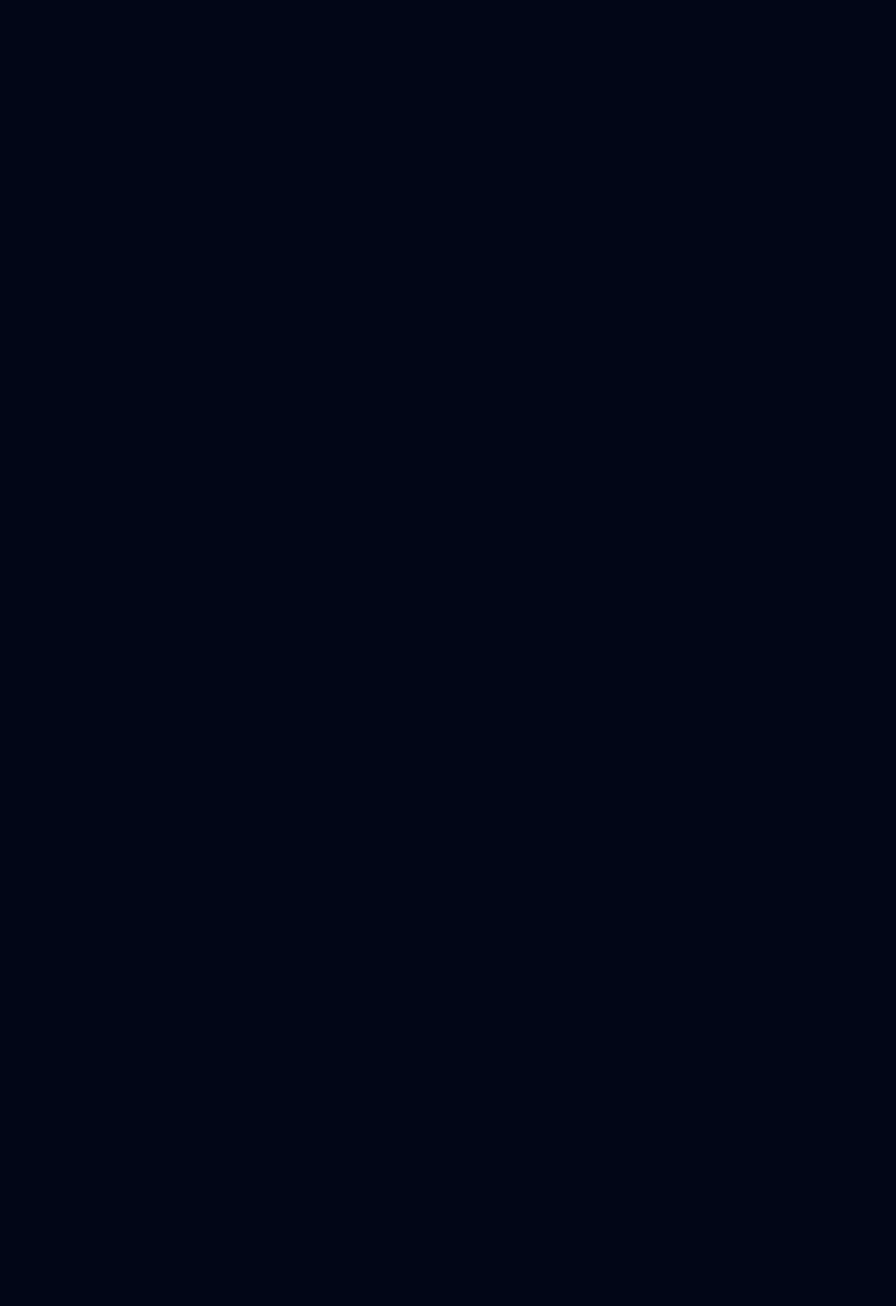
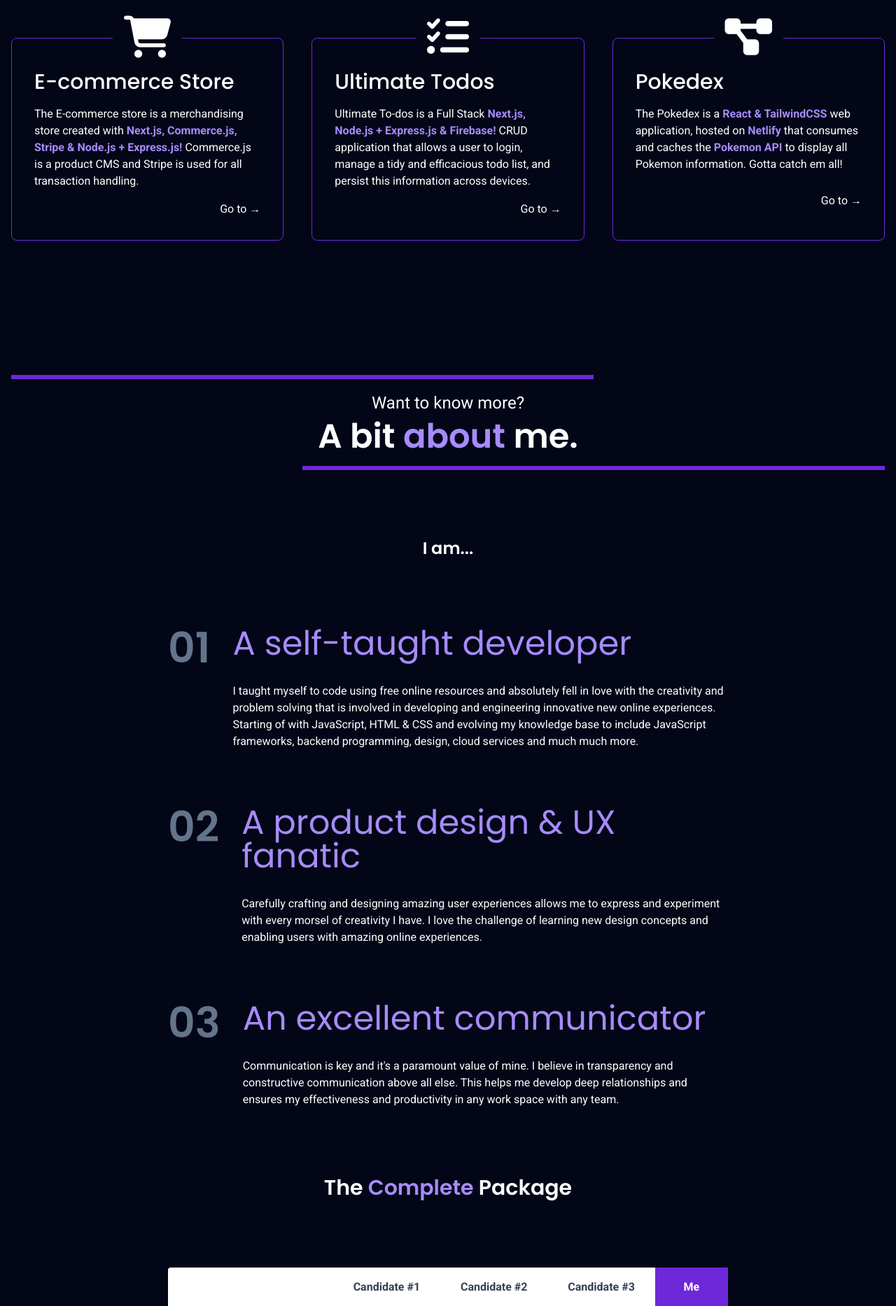
Before and after one commit to yashkemkar/sveltekit-portfolio, a SvelteKit app in the folder portfolio/: page / in a window 1280 px wide. Shown: the part 880-2747 px from the top of the page at 70% size. Before the commit the page ends 982 px from the top, so only its background shows below. Built offline with nearby package versions, Linux system fonts and the light colour scheme.

Commit message:
Main section completed
Main section completed entirely.

```diff
--- a/portfolio/src/components/Header.svelte
+++ b/portfolio/src/components/Header.svelte
@@ -14,7 +14,7 @@
     <h1 class="font-medium">
         <b class="font-bold poppins">Yash</b> Kemkar
     </h1>
-    <div class="sm:flex items-center ml-auto gap-4 px-5 hidden">
+    <div class="sm:flex items-center ml-auto gap-4 pr-4 hidden">
         {#each tabs as tab, index}
             <a href={tab.link} class="duration-200 hover:text-violet-400">
                 <p>{tab.name}</p>
--- a/portfolio/src/components/Main.svelte
+++ b/portfolio/src/components/Main.svelte
@@ -1,4 +1,29 @@
 <script>
+    import Step from "./Step.svelte";
+
+    let steps = [
+        { name: "E-commerce Store", icon: "fa-solid fa-cart-shopping" },
+        { name: "Ultimate Todos", icon: "fa-solid fa-list-check" },
+        { name: "Pokedex", icon: "fa-solid fa-diagram-project" },
+    ];
+
+    let benefits = [
+        {
+            name: "A self-taught developer",
+            description:
+                "I taught myself to code using free online resources and absolutely fell in love with the creativity and problem solving that is involved in developing and engineering innovative new online experiences. Starting of with JavaScript, HTML & CSS and evolving my knowledge base to include JavaScript frameworks, backend programming, design, cloud services and much much more.",
+        },
+        {
+            name: "A product design & UX fanatic",
+            description:
+                "Carefully crafting and designing amazing user experiences allows me to express and experiment with every morsel of creativity I have. I love the challenge of learning new design concepts and enabling users with amazing online experiences.",
+        },
+        {
+            name: "An excellent communicator",
+            description:
+                "Communication is key and it's a paramount value of mine. I believe in transparency and constructive communication above all else. This helps me develop deep relationships and ensures my effectiveness and productivity in any work space with any team.",
+        },
+    ];
 </script>
 
 <main class="flex flex-col flex-1 p-4">
@@ -46,7 +71,125 @@
                 Curious to <span class="poppins text-violet-400">see</span> my work?
             </h3>
         </div>
+        <div class="grid grid-cols-1 lg:grid-cols-3 gap-12 lg:gap-10">
+            <Step step={steps[0]}>
+                <p>
+                    The E-commerce store is a merchandising store created with <strong
+                        class="text-violet-400"
+                        >Next.js, Commerce.js, Stripe & Node.js + Express.js!
+                    </strong> Commerce.js is a product CMS and Stripe is used for
+                    all transaction handling.
+                </p>
+            </Step>
+            <Step step={steps[1]}>
+                <p>
+                    Ultimate To-dos is a Full Stack <strong
+                        class="text-violet-400"
+                        >Next.js, Node.js + Express.js & Firebase!</strong
+                    > CRUD application that allows a user to login, manage a tidy
+                    and efficacious todo list, and persist this information across
+                    devices.
+                </p>
+            </Step>
+            <Step step={steps[2]}>
+                <p>
+                    The Pokedex is a <strong class="text-violet-400"
+                        >React & TailwindCSS</strong
+                    >
+                    web application, hosted on
+                    <strong class="text-violet-400">Netlify</strong>
+                    that consumes and caches the
+                    <strong class="text-violet-400">Pokemon API</strong> to display
+                    all Pokemon information. Gotta catch em all!
+                </p>
+            </Step>
+        </div>
     </section>
-    <section id="about"></section>
+    <section
+        id="about"
+        class="py-20 pt-10 lg:pt-16 lg:py-32 flex flex-col gap-16 sm:gap-20 md:gap-24 relative"
+    >
+        <div
+            class="flex flex-col gap-2 text-center relative before:absolute before:top-0 before:left-0 before:w-2/3 before:h-1.5 before:bg-violet-700 after:absolute after:bottom-0 after:right-0 after:w-2/3 after:h-1.5 after:bg-violet-700 py-6"
+        >
+            <h6 class="text-lg sm:text-xl md:text-2xl">Want to know more?</h6>
+            <h3 class="font-semibold text-3xl sm:text-4xl md:text-5xl">
+                A bit <span class="poppins text-violet-400">about</span> me.
+            </h3>
+        </div>
+        <p class="mx-auto poppins font-semibold text-lg sm:text-xl md:text-2xl">
+            I am...
+        </p>
+        <div class="flex flex-col gap-20 w-full mx-auto max-w-[800px]">
+            {#each benefits as benefit, index}
+                <div class="flex gap-2 sm:gap-8">
+                    <p
+                        class="poppins text-4xl sm:text-5xl md:text-6xl text-slate-500 font-semibold"
+                    >
+                        0{index + 1}
+                    </p>
+
+                    <div class="flex flex-col gap-6 sm:gap-8">
+                        <h3
+                            class="text-2xl sm:text-3xl md:text-5xl text-violet-400"
+                        >
+                            {benefit.name}
+                        </h3>
+                        <p>{benefit.description}</p>
+                    </div>
+                </div>
+            {/each}
+        </div>
+        <h5 class="text-2xl sm:text-3xl font-semibold text-center poppins">The <span class="text-violet-400 poppins ">Complete</span> Package</h5>
+        <div
+            class="flex flex-col overflow x-scroll gap-10 max-w-[800px] mx-auto w-full"
+        >
+            <table class="bg-white text-slate-700 rounded text-center">
+                <thead class="border-b corder-solid border-slate-200">
+                    <tr class="">
+                        <th/>
+                        <th class="whitespace-nowrap p-2 px-4">Candidate #1</th>
+                        <th class="whitespace-nowrap p-2 px-4">Candidate #2</th>
+                        <th class="whitespace-nowrap p-2 px-4">Candidate #3</th>
+                        <th class="whitespace-nowrap bg-violet-700 text-white p-4 px-8">Me</th>
+                    </tr>
+                </thead>
+                <tbody>
+                    <tr class="border-b border-solid border-slate-200">
+                        <td class="border-r border-solidborder-white pl-4 pr-8 py-4 font-semibold whitespace-nowrap">Dedication</td>
+                        <td><i class="fa-solid fa-check text-slate-500"></i></td>
+                        <td><i class="fa-solid fa-xmark text-slate-500"></i></td>
+                        <td><i class="fa-solid fa-xmark text-slate-500"></i></td>
+                        <td><i class="fa-solid fa-check text-violet-700"></i></td>
+                    </tr>
+                    <tr class="border-b border-solid border-slate-200">
+                        <td class="border-r border-solidborder-white pl-4 pr-8 py-4 font-semibold whitespace-nowrap">Critical Thinking</td>
+                        <td><i class="fa-solid fa-xmark text-slate-500"></i></td>
+                        <td><i class="fa-solid fa-check text-slate-500"></i></td>
+                        <td><i class="fa-solid fa-xmark text-slate-500"></i></td>
+                        <td><i class="fa-solid fa-check text-violet-700"></i></td>
+                    </tr>
+                    <tr class="border-b border-solid border-slate-200">
+                        <td class="border-r border-solidborder-white pl-4 pr-8 py-4 font-semibold whitespace-nowrap">Interpersonal Skills</td>
+                        <td><i class="fa-solid fa-check text-slate-500"></i></td>
+                        <td><i class="fa-solid fa-xmark text-slate-500"></i></td>
+                        <td><i class="fa-solid fa-check text-slate-500"></i></td>
+                        <td><i class="fa-solid fa-check text-violet-700"></i></td>
+                    </tr>
+                    <tr class="border-b border-solid border-slate-200">
+                        <td class="border-r border-solidborder-white pl-4 pr-8 py-4 font-semibold whitespace-nowrap">Programming Ability</td>
+                        <td><i class="fa-solid fa-xmark text-slate-500"></i></td>
+                        <td><i class="fa-solid fa-check text-slate-500"></i></td>
+                        <td><i class="fa-solid fa-check text-slate-500"></i></td>
+                        <td><i class="fa-solid fa-check text-violet-700"></i></td>
+                    </tr>
+                </tbody>
+            </table>
+        </div>
+        <div class="mx-auto -mt-12 italic sm:hidden opacity-50">
+            <p>Scroll to see more &rarr;</p>
+        </div>
+        <p class="mx-auto">So why not invest?</p>
+    </section>
     <section id="experience"></section>
 </main>
--- a/portfolio/src/components/Step.svelte
+++ b/portfolio/src/components/Step.svelte
@@ -0,0 +1,24 @@
+<script>
+    export let step;
+</script>
+
+<a
+    href={step.href}
+    target="_blank"
+    class="p-4 sm:p-6 md:p-8 flex flex-col gap-4 rounded-lg border border-solid border-violet-700 text-center-group cursor-pointer hover:border-violet-400 duration-200"
+>
+    <div
+        class="bg-slate-950 grid place-items-center px-4 text-5xl md:text-6xl -mt-10 sm:-mt-12 md:-mt-14 lg:-mt-16 mx-auto duration-200"
+    >
+        <i class={step.icon} />
+    </div>
+    <h3 class="font-medium text-xl sm:text-2xl md:text-3xl">{step.name}</h3>
+    <slot />
+    <div class="flex-1 flex justify-between gap-4 items-center">
+        <div
+            class="ml-auto cursor-pointer hover:text-slate-950 duration-200 relative after:absolute after:top-0 after:h-0 after:right-full after:w-full after:h-full after:bg-white after:duration-200 hover:after:translate-x-full after:z-[-1] overflow-hidden"
+        >
+            <p class="relative z-4">Go to &rarr;</p>
+        </div>
+    </div>
+</a>
--- a/portfolio/src/routes/+layout.svelte
+++ b/portfolio/src/routes/+layout.svelte
@@ -23,7 +23,7 @@
   >
     <button
       on:click={goTop}
-      clas="ml-auto rounded-full bg-slate-900 text-violet-400 px-3 sm:px-4 hover:bg-slate-800 cursor-pointer"
+      class="ml-auto rounded-full aspect-square bg-slate-900 text-violet-400 px-3 sm:px-4 hover:bg-slate-800 cursor-pointer"
     >
       <i class="fa-solid fa-arrow-up grid place-items-center aspect-square" ></i>
     </button>
```
